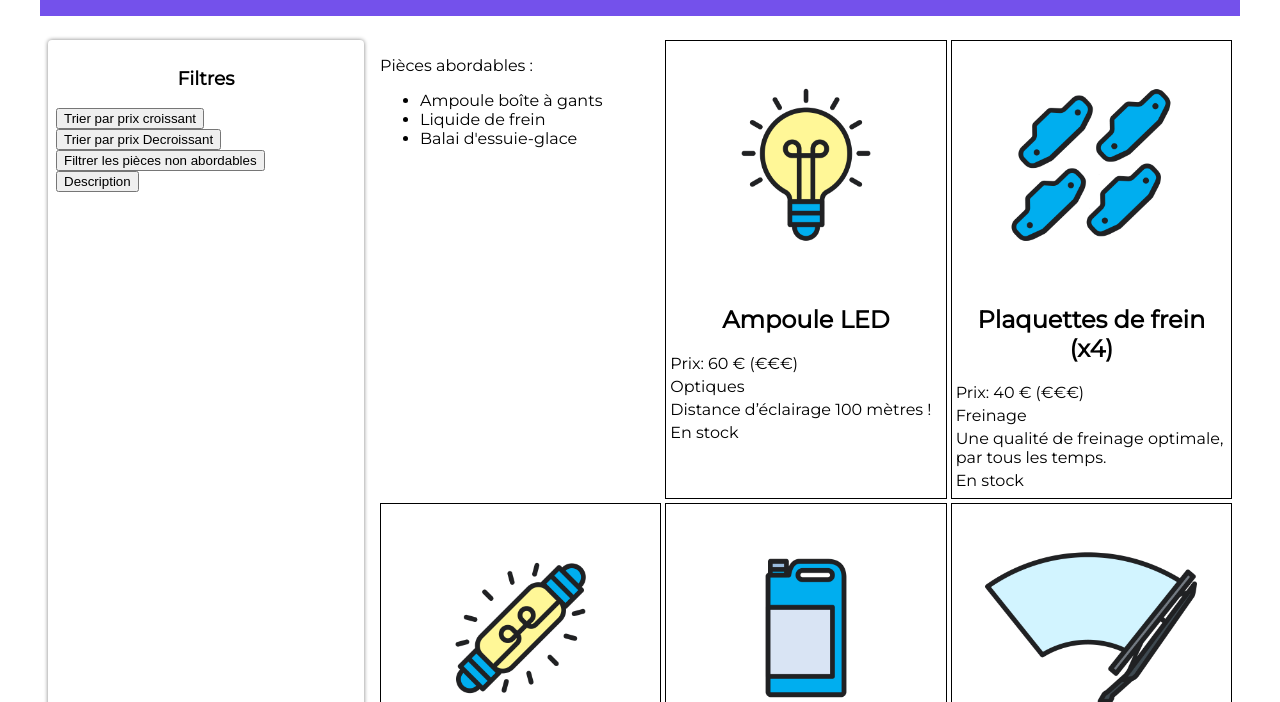
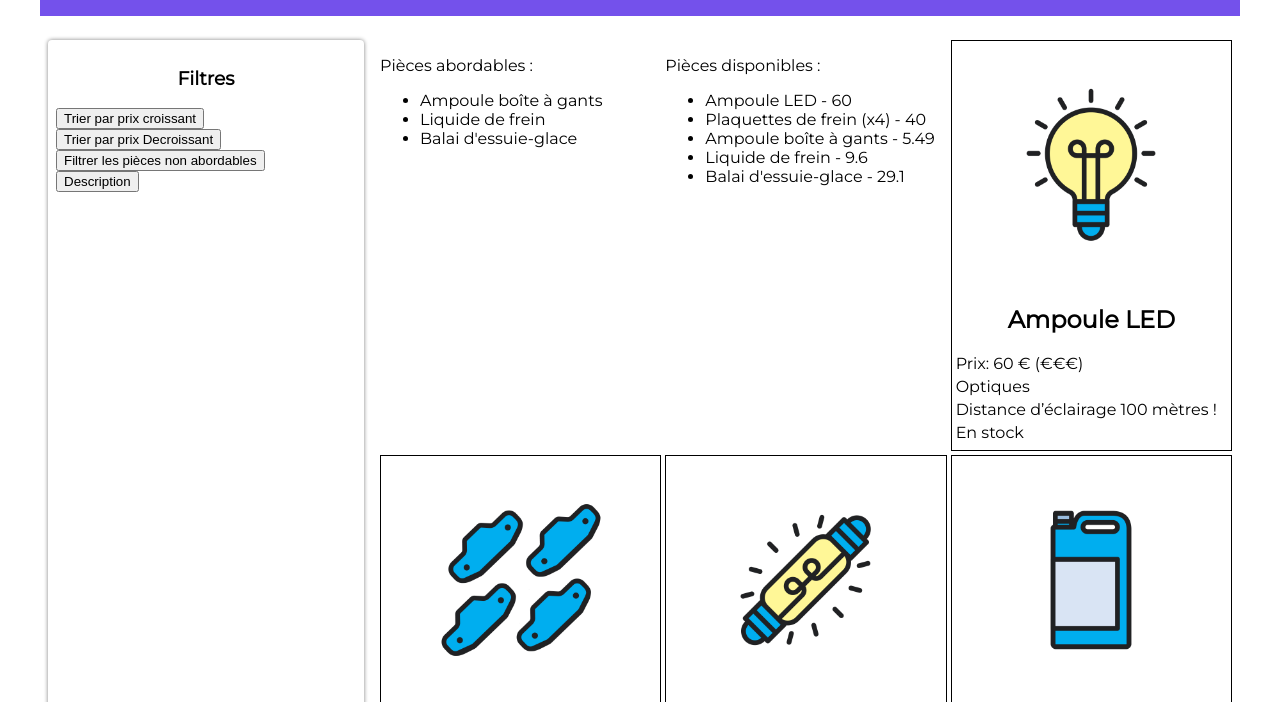
Before and after one commit to BelieveMb/Bonnes_pieces_website, a website: page index.html in a window 1280 px wide. Shown: the part 98-800 px from the top of the page. Drawn offline with Linux system fonts and the light colour scheme.

Commit message:
show the list of pieces disponible

```diff
--- a/index.html
+++ b/index.html
@@ -28,6 +28,9 @@
 				<div class="abordables">
 					<p>Pièces abordables :</p>
 				</div>
+				<div class="disponibles">
+					<p>Pièces disponibles :</p>
+				</div>
 			</section>
 		</main>
 	</body>
--- a/pieces.js
+++ b/pieces.js
@@ -96,3 +96,22 @@ for(let i=0; i < noms.length ; i++){
 // Ajout de l'en-tête puis de la liste au bloc résultats filtres
 document.querySelector('.abordables')
 .appendChild(abordablesElements);
+
+//code
+const nomsDispo = pieces.map(piece => piece.nom);
+const prix = pieces.map(piece => piece.prix);
+for(let i = pieces.length -1; i >= 0; i--){
+    if ("disponibilite"== true) {
+        nomsDispo.splice(i,1);
+        prix.splice(i,1);
+    }
+}
+//create liste
+const disponibleElements = document.createElement('ul');
+for (let i = 0; i < nomsDispo.length; i++) {
+    const nomElementDispo = document.createElement('li');
+    nomElementDispo.innerText = nomsDispo[i] + " - " + prix[i];
+    disponibleElements.appendChild(nomElementDispo);
+}
+document.querySelector('.disponibles')
+.appendChild(disponibleElements);
```
